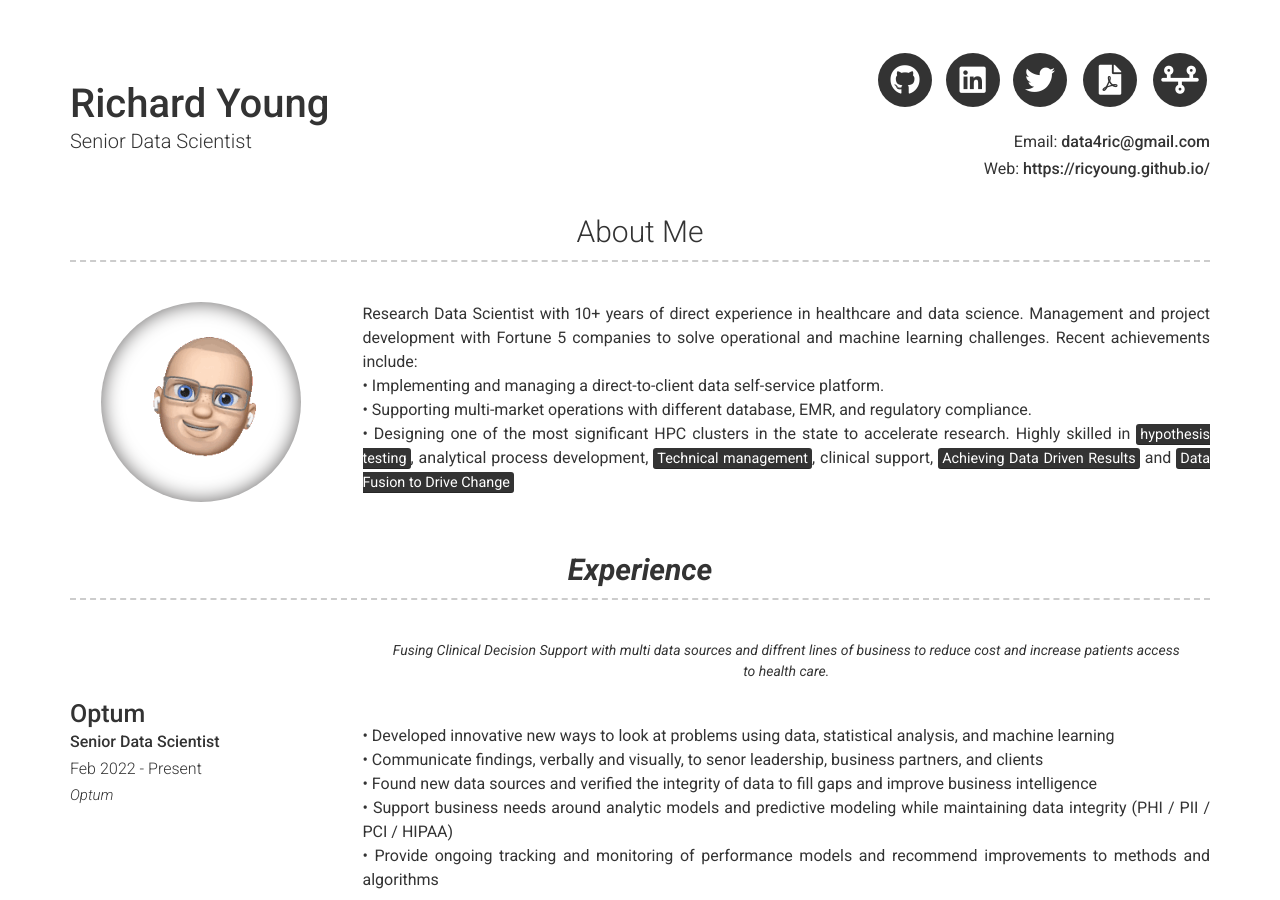
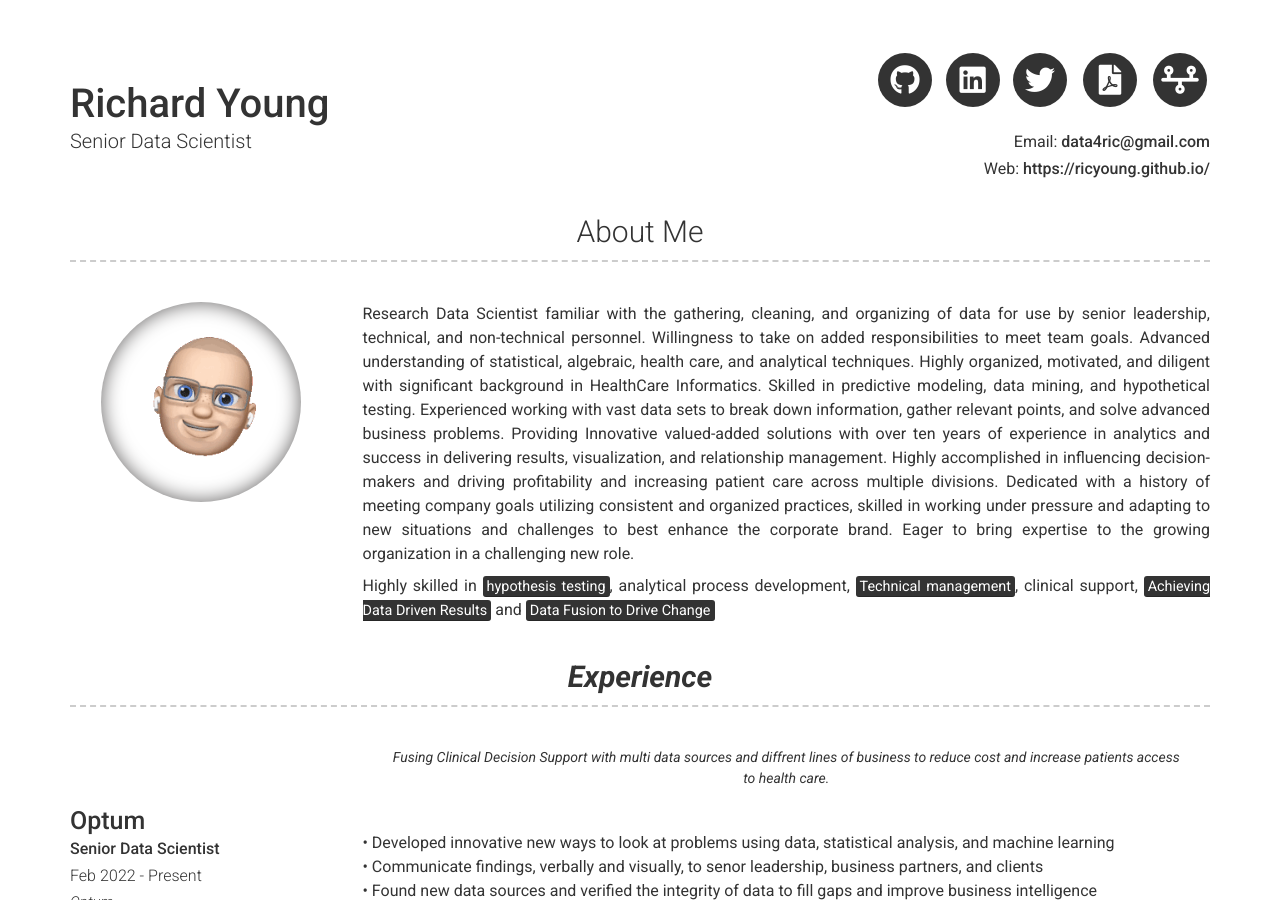
Before and after one commit to ricyoung/ricyoung.github.io, a Jekyll site: the page built from index.md, in a window 1280 px wide and 900 px high. Built offline with Jekyll 4.4.1, drawn with Linux system fonts in a browser that asks for light colours; nearby versions of some CDN libraries.

Commit message:
text update

```diff
--- a/_config.yml
+++ b/_config.yml
@@ -53,10 +53,8 @@ gtag: "G-09B8S71639"
 # about_title: About Me
 about_profile_image: images/sm.gif
 about_content: | # this will include new lines to allow paragraphs
- Research Data Scientist with 10+ years of direct experience in healthcare and data science. Management and project development with Fortune 5 companies to solve operational and machine learning challenges. Recent achievements include:
- <br>• Implementing and managing a direct-to-client data self-service platform.
- <br>• Supporting multi-market operations with different database, EMR, and regulatory compliance.
- <br>• Designing one of the most significant HPC clusters in the state to accelerate research.
+ Research Data Scientist familiar with the gathering, cleaning, and organizing of data for use by senior leadership, technical, and non-technical personnel. Willingness to take on added responsibilities to meet team goals. Advanced understanding of statistical, algebraic, health care, and analytical techniques. Highly organized, motivated, and diligent with significant background in HealthCare Informatics. Skilled in predictive modeling, data mining, and hypothetical testing. Experienced working with vast data sets to break down information, gather relevant points, and solve advanced business problems. Providing Innovative valued-added solutions with over ten years of experience in analytics and success in delivering results, visualization, and relationship management. Highly accomplished in influencing decision-makers and driving profitability and increasing patient care across multiple divisions.  Dedicated with a history of meeting company goals utilizing consistent and organized practices, skilled in working under pressure and adapting to new situations and challenges to best enhance the corporate brand. Eager to bring expertise to the growing organization in a challenging new role.
+
  Highly skilled in <mark>hypothesis testing</mark>, analytical process development, <mark>Technical management</mark>, clinical support, <mark>Achieving Data Driven Results</mark> and <mark>Data Fusion to Drive Change</mark>
 content:
 
```
